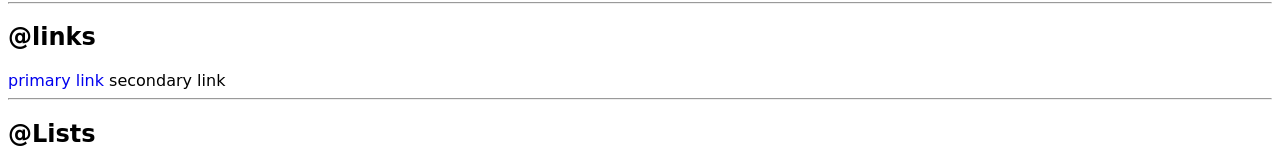
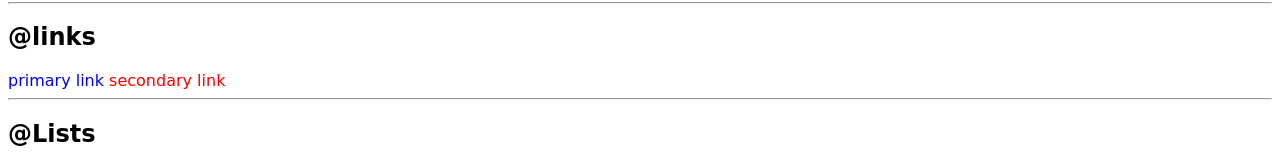
Before and after one commit to qureshimadiha/neogcamp-lesson-, a plain HTML site: page index.html in a window 1280 px wide. Shown: the part 569-730 px from the top of the page. Drawn offline with Linux system fonts and the light colour scheme; a web font is replaced by a local one.

Commit message:
links halfway

```diff
--- a/style.css
+++ b/style.css
@@ -1,5 +1,5 @@
 @import url("https://fonts.googleapis.com/css2?family=Lumanosimo&display=swap");
-:roor {
+:root {
   --primary-color: red;
 }
 body {
```
